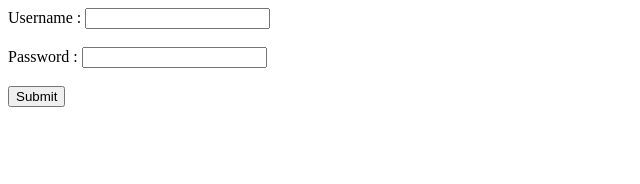
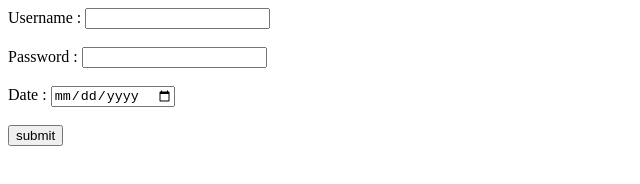
Before and after one commit to Supriya6206/LCC, a plain HTML site: page form.html in a window 1280 px wide. Shown: the whole page, without its empty margins (0-640 px from the left). Drawn offline with Linux system fonts and the light colour scheme.

Commit message:
second changes

```diff
--- a/form.html
+++ b/form.html
@@ -6,12 +6,17 @@
     <title>Document</title>
 </head>
 <body>
-    <form action="">
+    <form action="/home.html">
         <label for="">Username :  </label>
         <input type="text"> <br><br>
         <label for="">Password : </label>
         <input type="password"> <br><br>
-        <button>Submit</button>
+        <label for="">Date : </label>
+        <input type="date"> <br> <br>
+
+        <!-- <button>Submit</button> -->
+         <input type="submit" value="submit">
+
     </form>
 </body>
 </html>
```
